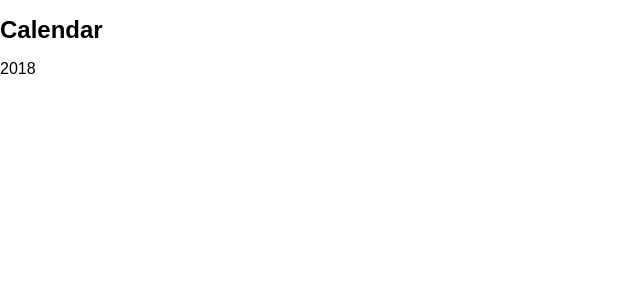
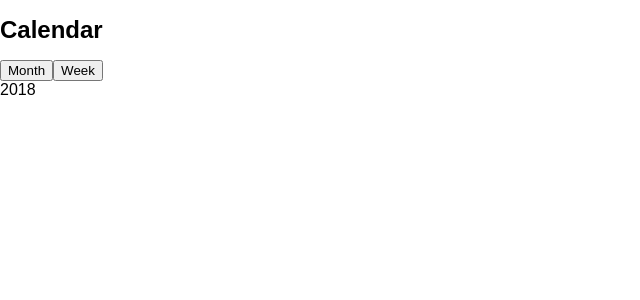
Before and after one commit to codisteinborn/ReactCalendar, a React (Create React App) app: page / in a window 1280 px wide. Shown: the top 300 px of the page, without its empty margins (0-640 px from the left). Built offline with nearby package versions, Linux system fonts and the light colour scheme.

Commit message:
month and week buttons toggle view

```diff
--- a/src/App.js
+++ b/src/App.js
@@ -27,6 +27,14 @@ class App extends Component {
     this.setState({ monthView: true, weekView: false, isLoaded: true, date: now, dayOfWeek: dayOfWeek, month: month, day: day, year: year });
   }
 
+  monthSelect = () => {
+    this.setState({ monthView: true});
+  }
+
+   weekSelect = () => {
+    this.setState({ monthView: false});
+  }
+
   render() {
     const { error, isLoaded} = this.state;
     if (error) {
@@ -39,6 +47,8 @@ class App extends Component {
       return (
         <div>
           <h1 className="App-title">Calendar</h1>
+          <button id="month" onClick={() => this.monthSelect()}>Month</button>
+          <button id="week" onClick={() => this.weekSelect()}>Week</button>
           <Calendar monthView={this.state.monthView} month={this.state.month} year={this.state.year} day={this.state.day} dayOfWeek={this.state.dayofWeek}/>
         </div>
       //   this.state.monthView ?
```
